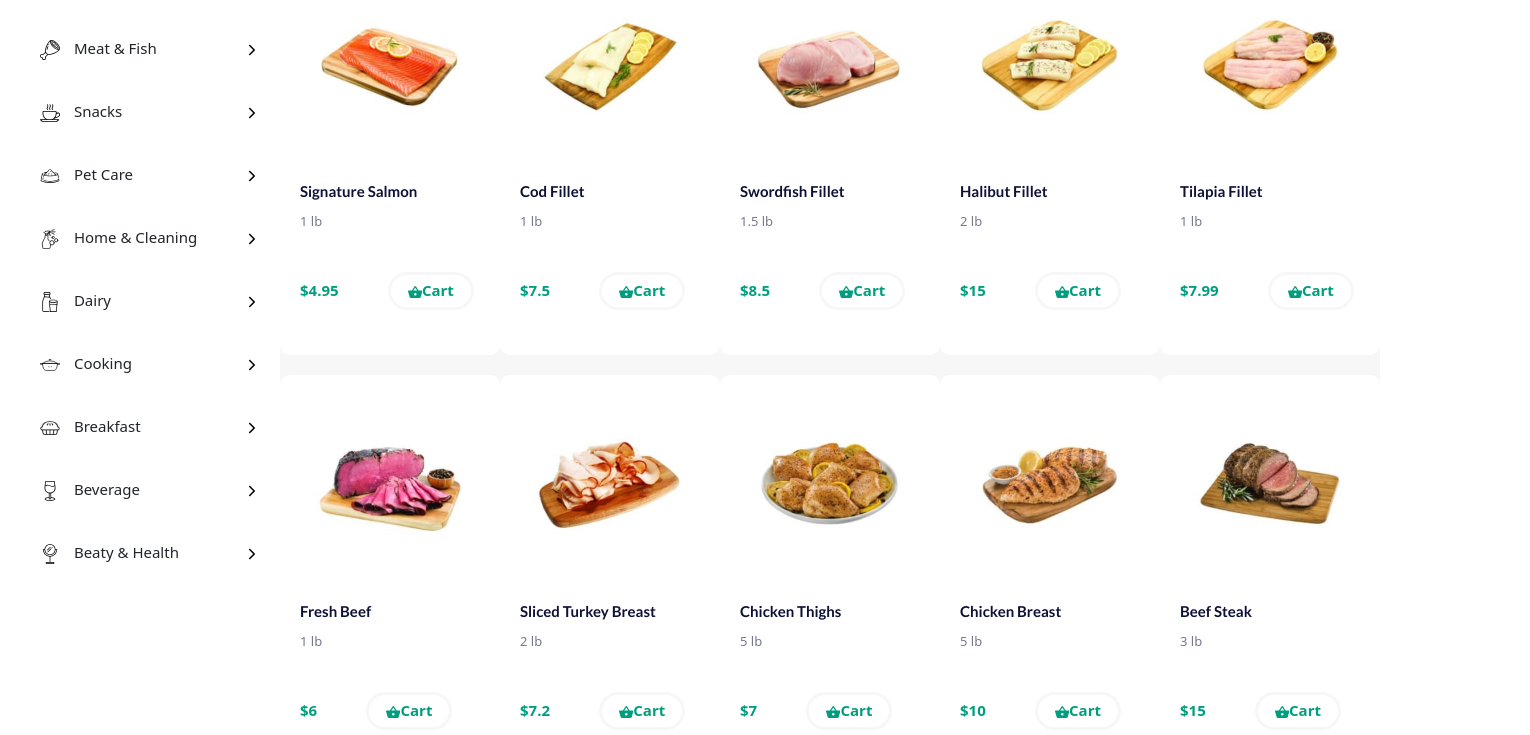
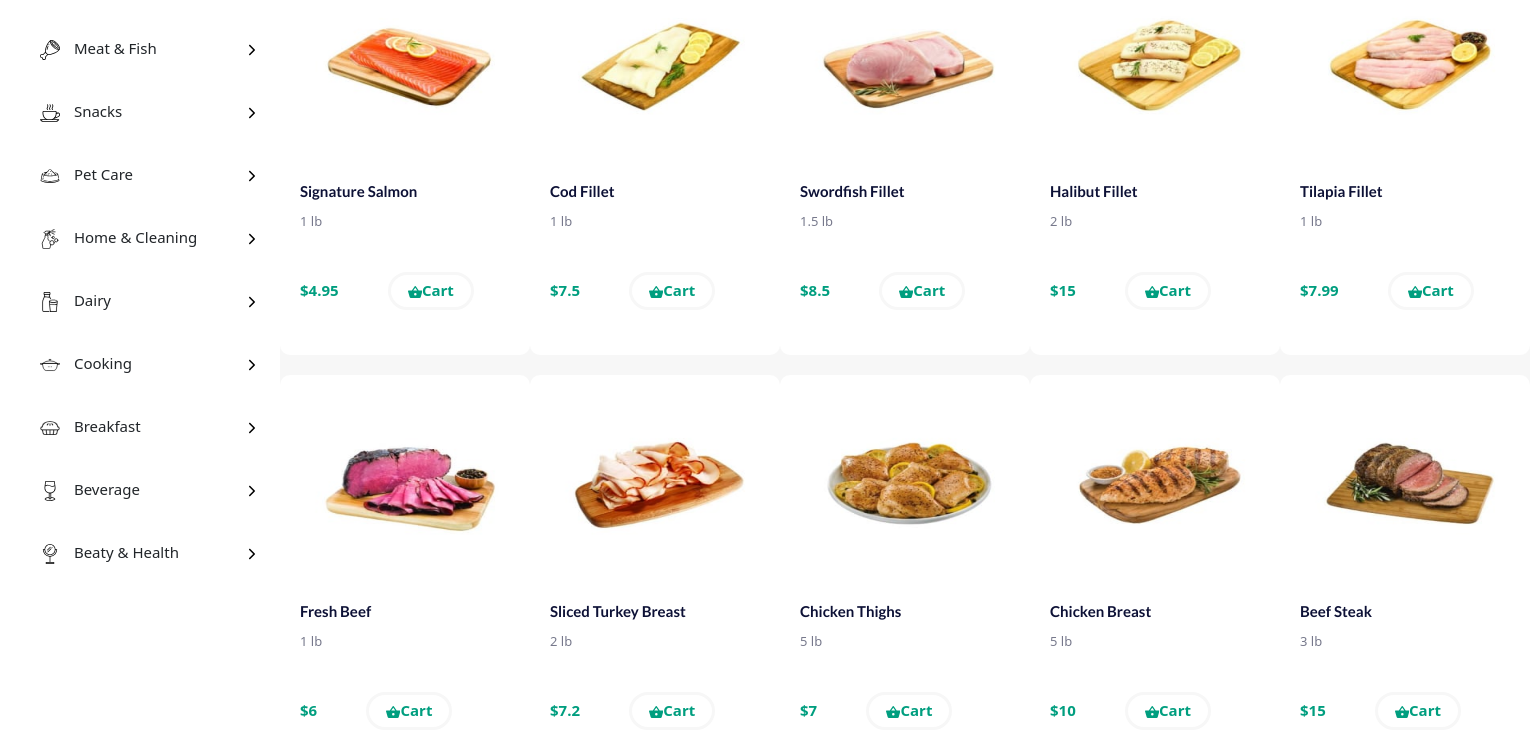
Before and after one commit to KarimLeeKarim/GroceShop, a plain HTML site: page index.html in a window 1280 px wide. Shown: the part 1229-1964 px from the top of the page, 1530 px wide, since content can reach past the window. Drawn offline with nearby package versions, Linux system fonts and the light colour scheme.

Commit message:
Change in images width

```diff
--- a/assets/css/style.css
+++ b/assets/css/style.css
@@ -361,19 +361,18 @@ main section .firstRow{
 }
 
 main section .underRow>img{
-    width: 200px;
+    width: 240px;
     height: 200px;
+    margin: auto;
 }
 main section .firstRow .underRow{
     box-sizing: border-box;
-    width: 220px;
+    width: 250px;
     height: 400px;
     margin-top: 20px;
     padding: 10px;
     background-color: white;
     border-radius: 10px;
-
-
 }
 
 .words{
```
